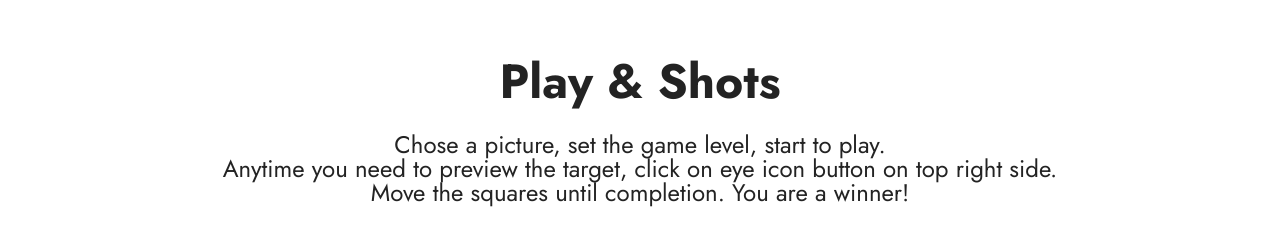
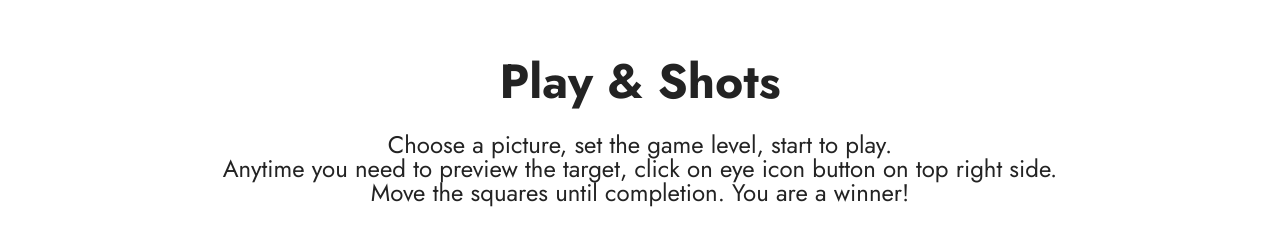
Before and after one commit to yvesalex/puzzy, a plain HTML site: page index.html in a window 1280 px wide. Shown: the part 900-1134 px from the top of the page. Drawn offline with Linux system fonts and the light colour scheme; files whose address does not match are found by name.

Commit message:
Updates on index

```diff
--- a/index.html
+++ b/index.html
@@ -154,7 +154,7 @@
             <strong>Play & Shots</strong>
           </h3>
           <br/>
-          <h4 class="text-center">Chose a picture, set the game level, start to play.
+          <h4 class="text-center">Choose a picture, set the game level, start to play.
             <br/>
             Anytime you need to preview the target, click on eye icon button on top right side.
             <br/>
```
